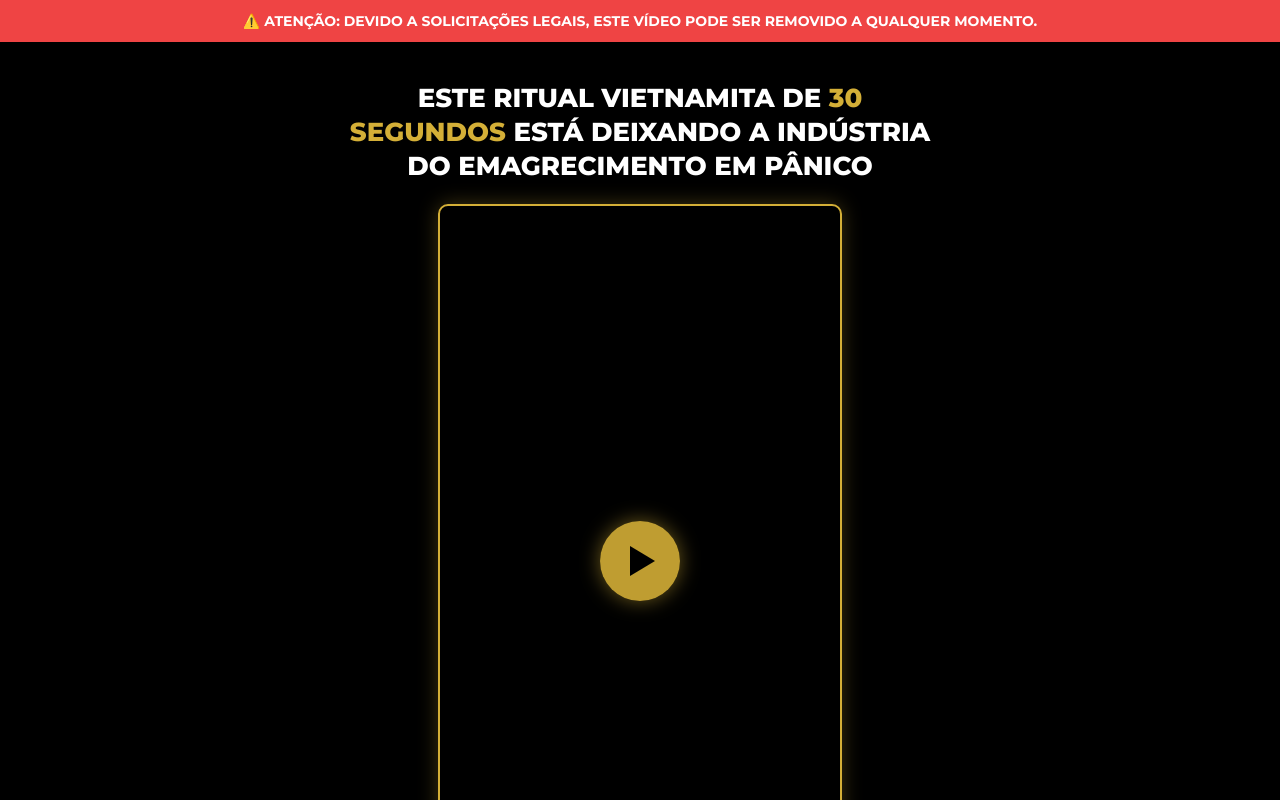
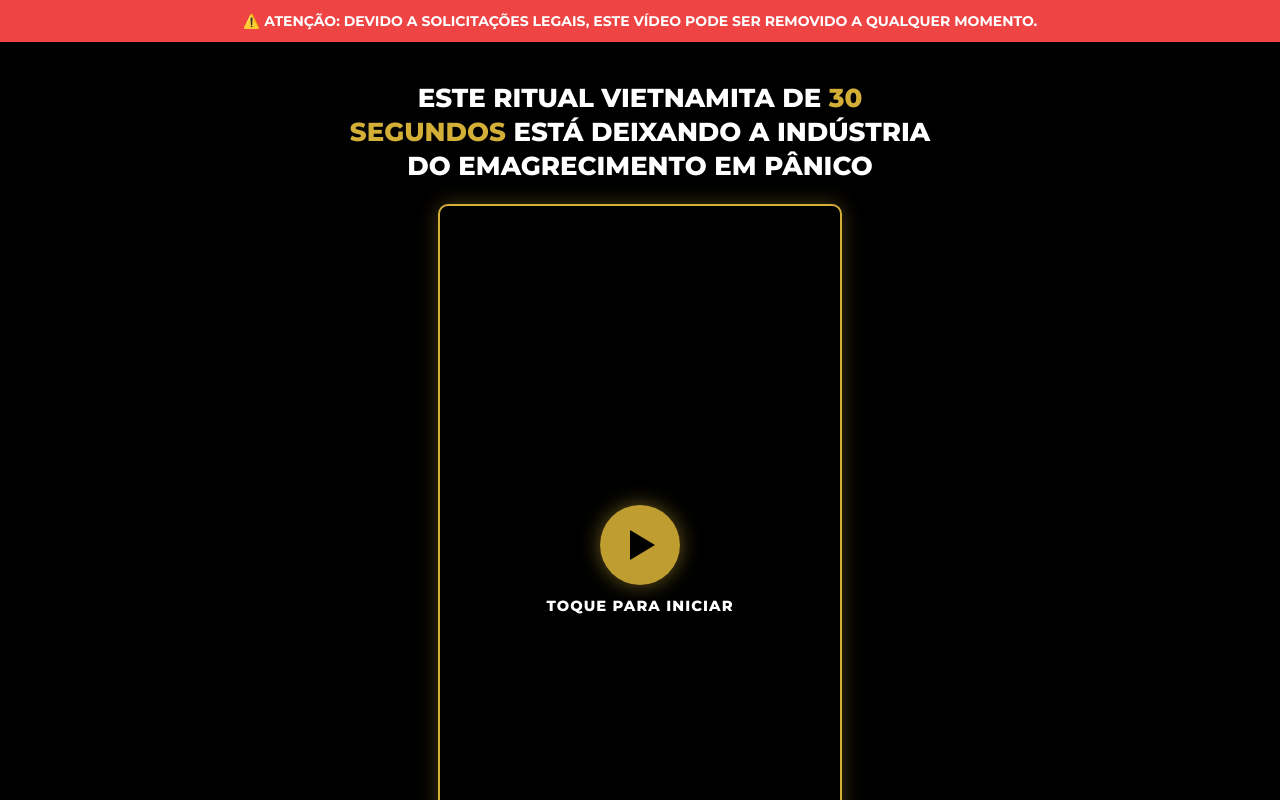
Before and after one commit to DiogoSilvax/ReceitasSemGlutem, a plain HTML site: page index.html in a window 1280 px wide. Shown: the top 800 px of the page. Drawn offline with Linux system fonts and the light colour scheme.

Commit message:
Fix: Final Video Player Overwrite

```diff
--- a/index.html
+++ b/index.html
@@ -77,6 +77,13 @@
             justify-content: center;
         }
 
+        #player {
+            width: 100%;
+            height: 100%;
+            pointer-events: none;
+            /* Prevents direct interaction unless we want it */
+        }
+
         /* Video Overlay to Block YouTube UI Clicks */
         .video-overlay {
             position: absolute;
@@ -87,6 +94,8 @@
             z-index: 10;
             cursor: pointer;
             display: flex;
+            flex-direction: column;
+            /* Allow hint text */
             align-items: center;
             justify-content: center;
             background: rgba(0, 0, 0, 0.1);
@@ -98,6 +107,62 @@
             background: rgba(0, 0, 0, 0.2);
         }
 
+        /* Custom Play Button */
+        .play-btn-custom {
+            width: 80px;
+            height: 80px;
+            background: rgba(212, 175, 55, 0.9);
+            /* Gold */
+            border-radius: 50%;
+            display: flex;
+            align-items: center;
+            justify-content: center;
+            box-shadow: 0 0 20px rgba(212, 175, 55, 0.5);
+            transition: transform 0.2s;
+            margin-bottom: 10px;
+        }
+
+        .play-btn-custom::after {
+            content: '';
+            display: block;
+            width: 0;
+            height: 0;
+            border-left: 25px solid #000;
+            border-top: 15px solid transparent;
+            border-bottom: 15px solid transparent;
+            margin-left: 5px;
+        }
+
+        .click-hint {
+            color: white;
+            font-size: 14px;
+            font-weight: 800;
+            text-transform: uppercase;
+            text-shadow: 0 2px 4px rgba(0, 0, 0, 0.8);
+            letter-spacing: 1px;
+            animation: pulse-text 2s infinite;
+        }
+
+        @keyframes pulse-text {
+            0% {
+                opacity: 0.8;
+            }
+
+            50% {
+                opacity: 1;
+                transform: scale(1.05);
+            }
+
+            100% {
+                opacity: 0.8;
+            }
+        }
+
+        .video-overlay.playing {
+            display: none;
+            /* Hides overlay completely when playing to show video clearly */
+        }
+
         /* Pause Overlay (Blue Popup) */
         .pause-overlay {
             position: absolute;
@@ -106,9 +171,9 @@
             width: 100%;
             height: 100%;
             z-index: 20;
-            /* Above the transparent overlay */
-            background-color: #0044cc;
-            /* Blue background */
+            /* Above everything */
+            background-color: rgba(0, 68, 204, 0.95);
+            /* Blue background with slight opacity */
             display: none;
             /* Hidden by default */
             flex-direction: column;
@@ -128,41 +193,6 @@
             margin-bottom: 20px;
             line-height: 1.4;
             text-shadow: 0 2px 4px rgba(0, 0, 0, 0.5);
-        }
-
-        /* Custom Play Button */
-        .play-btn-custom {
-            width: 80px;
-            height: 80px;
-            background: rgba(212, 175, 55, 0.9);
-            /* Gold */
-            border-radius: 50%;
-            display: flex;
-            align-items: center;
-            justify-content: center;
-            box-shadow: 0 0 20px rgba(212, 175, 55, 0.5);
-            transition: transform 0.2s;
-        }
-
-        .play-btn-custom::after {
-            content: '';
-            display: block;
-            width: 0;
-            height: 0;
-            border-left: 25px solid #000;
-            border-top: 15px solid transparent;
-            border-bottom: 15px solid transparent;
-            margin-left: 5px;
-        }
-
-        .video-overlay.playing .play-btn-custom {
-            display: none;
-            /* Hide play button when playing */
-        }
-
-        .video-overlay.playing {
-            background: transparent;
-            /* Thoroughly transparent when playing */
         }
 
         /* Placeholder for video - remove this if embedding real video */
@@ -350,10 +380,13 @@
 
         <div class="video-wrapper">
             <div id="player"></div>
+
             <!-- Transparent overlay for clicking -->
             <div class="video-overlay" id="videoOverlay">
                 <div class="play-btn-custom"></div>
+                <div class="click-hint">TOQUE PARA INICIAR</div>
             </div>
+
             <!-- Pause Overlay (Blue) -->
             <div class="pause-overlay" id="pauseOverlay">
                 <div class="pause-text">O SEU VÍDEO ESTÁ ROLANDO<br>NÃO PERCA!</div>
@@ -471,7 +504,7 @@
             player = new YT.Player('player', {
                 height: '100%',
                 width: '100%',
-                videoId: 'aqz-KE-bpKQ', // RANDOM TEST VIDEO (Big Buck Bunny)
+                videoId: 'M7lc1UVf-VE', // TEST VIDEO (YouTube Developers)
                 playerVars: {
                     'playsinline': 1,
                     'controls': 0,
@@ -479,7 +512,8 @@
                     'fs': 0,
                     'modestbranding': 1,
                     'disablekb': 1,
-                    'iv_load_policy': 3
+                    'iv_load_policy': 3,
+                    'origin': window.location.origin
                 },
                 events: {
                     'onStateChange': onPlayerStateChange
@@ -514,6 +548,9 @@
                 } else {
                     player.playVideo();
                 }
+            } else {
+                console.log("Play clicked, player might not be ready");
+                if (player && player.playVideo) player.playVideo();
             }
         });
 
```
